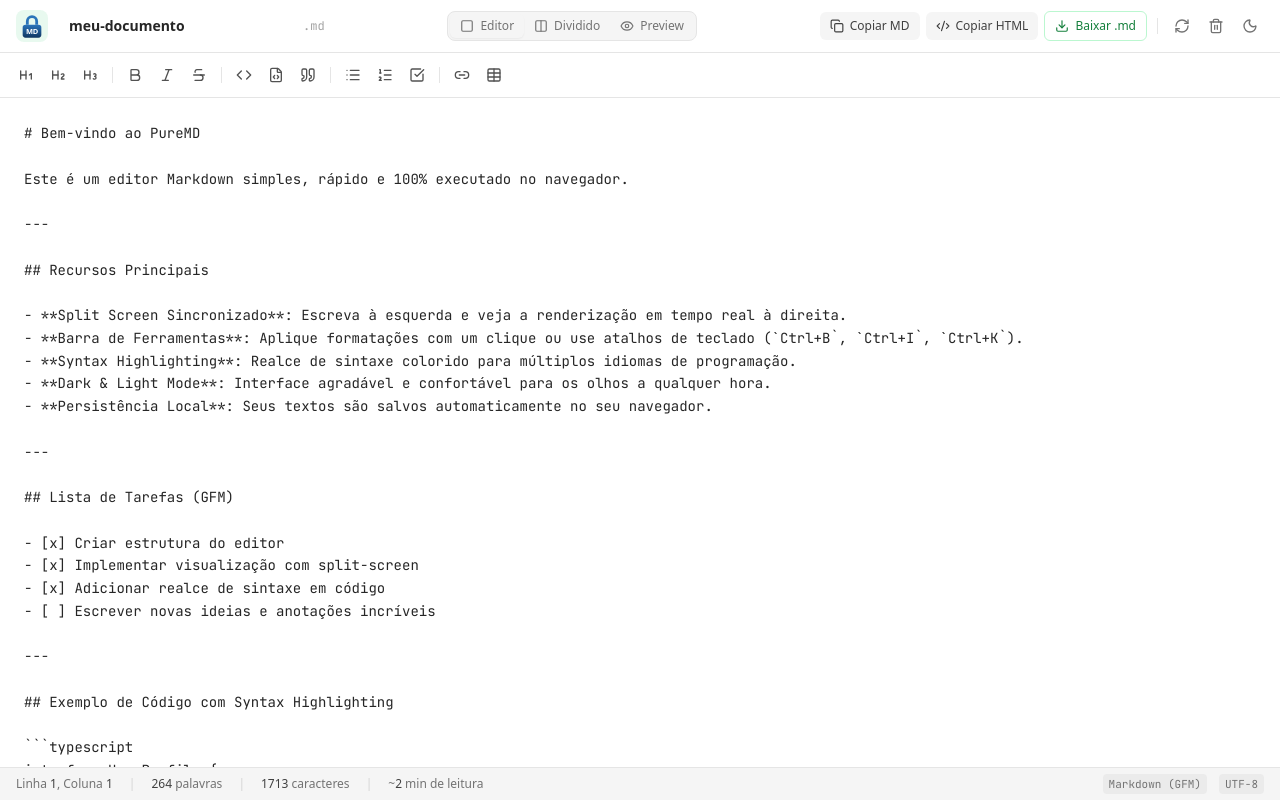
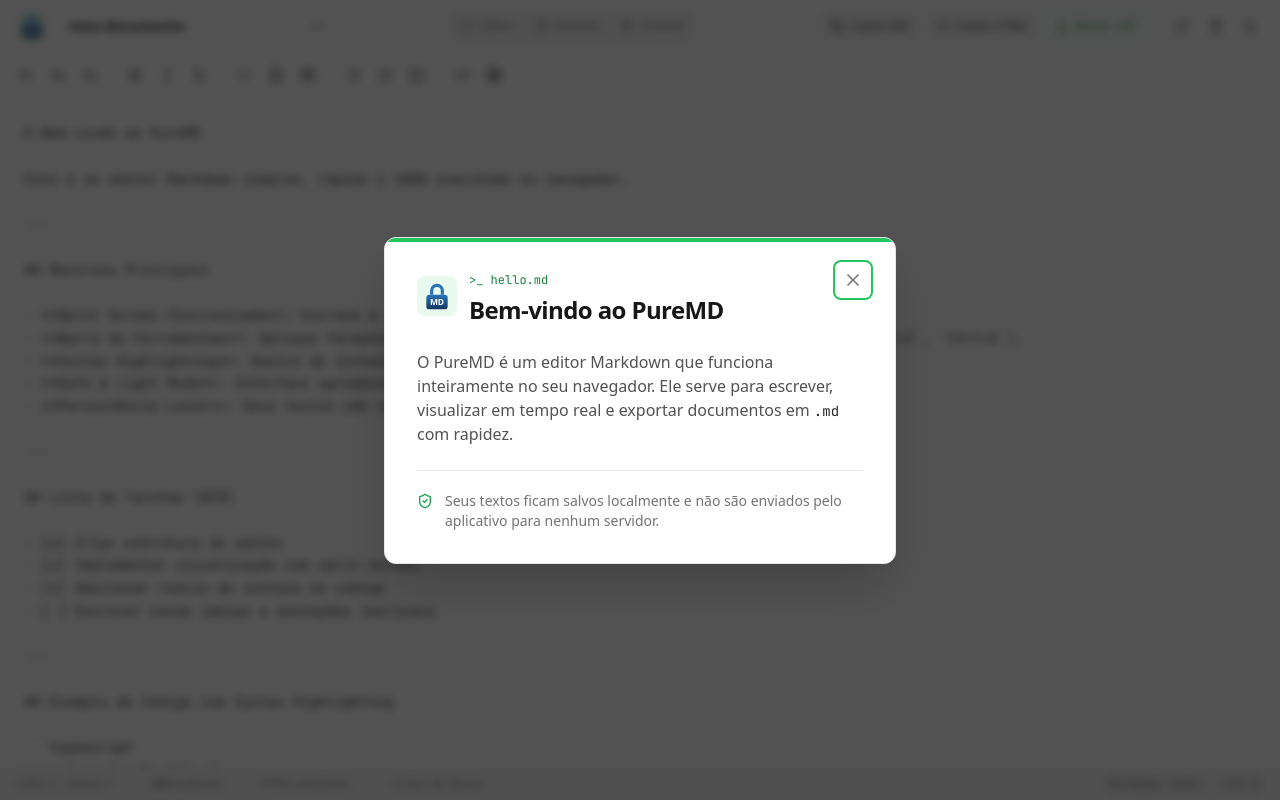
Before and after one commit to ChristianGCa/pure-md, a React (Vite) app: page / in a window 1280 px wide. Built offline with nearby package versions, Linux system fonts and the light colour scheme.

Commit message:
feat: add branded welcome dialog

```diff
--- a/src/App.tsx
+++ b/src/App.tsx
@@ -9,6 +9,7 @@
 import { EditorPane } from './components/Editor/EditorPane';
 import { PreviewPane } from './components/Preview/PreviewPane';
 import { StatusBar } from './components/Layout/StatusBar';
+import { WelcomeDialog } from './components/Welcome/WelcomeDialog';
 import { applyFormatting, FormatAction } from './utils/markdownHelpers';
 
 const DESKTOP_VIEW_QUERY = '(min-width: 1024px)';
@@ -176,6 +177,8 @@
 
       {/* Bottom Status Bar */}
       <StatusBar stats={stats} cursorPos={cursorPos} />
+
+      <WelcomeDialog />
     </div>
   );
 }
--- /dev/null
+++ b/src/components/Welcome/WelcomeDialog.tsx
@@ -0,0 +1,72 @@
+import { useEffect, useRef, useState } from 'react';
+import { ShieldCheck, X } from 'lucide-react';
+
+export function WelcomeDialog() {
+  const [isOpen, setIsOpen] = useState(true);
+  const dialogRef = useRef<HTMLDialogElement>(null);
+
+  useEffect(() => {
+    const dialog = dialogRef.current;
+    if (!dialog) return;
+
+    if (typeof dialog.showModal === 'function') {
+      if (!dialog.open) dialog.showModal();
+    } else {
+      dialog.setAttribute('open', '');
+    }
+  }, []);
+
+  if (!isOpen) return null;
+
+  return (
+    <dialog
+      ref={dialogRef}
+      aria-modal="true"
+      aria-labelledby="welcome-title"
+      aria-describedby="welcome-description welcome-privacy"
+      onCancel={() => setIsOpen(false)}
+      onClose={() => setIsOpen(false)}
+      className="m-auto w-11/12 max-w-lg overflow-hidden rounded-xl border border-neutral-200 bg-white p-0 text-neutral-900 shadow-2xl backdrop:bg-neutral-950/70 backdrop:backdrop-blur-sm dark:border-neutral-700 dark:bg-neutral-900 dark:text-neutral-100"
+    >
+      <div className="border-t-4 border-brand-500 px-6 pb-6 pt-5 sm:px-8 sm:pb-8 sm:pt-6">
+        <div className="flex items-start justify-between gap-4">
+          <div className="flex items-center gap-3">
+            <div className="flex h-10 w-10 shrink-0 items-center justify-center rounded-lg bg-brand-500/10 dark:bg-brand-500/20">
+              <img src="/favicon.svg" alt="" className="h-8 w-8" />
+            </div>
+            <div>
+              <span className="font-mono text-xs font-medium text-brand-700 dark:text-brand-400">
+                &gt;_ hello.md
+              </span>
+              <h2 id="welcome-title" className="mt-1 text-xl font-semibold tracking-tight sm:text-2xl">
+                Bem-vindo ao PureMD
+              </h2>
+            </div>
+          </div>
+
+          <button
+            type="button"
+            autoFocus
+            onClick={() => setIsOpen(false)}
+            aria-label="Fechar mensagem de boas-vindas"
+            title="Fechar"
+            className="-mr-2 -mt-1 rounded-md p-2 text-neutral-500 transition-colors hover:bg-neutral-100 hover:text-neutral-900 focus:outline-none focus-visible:ring-2 focus-visible:ring-brand-500 dark:text-neutral-400 dark:hover:bg-neutral-800 dark:hover:text-white"
+          >
+            <X className="h-5 w-5" aria-hidden="true" />
+          </button>
+        </div>
+
+        <p id="welcome-description" className="mt-6 text-sm leading-6 text-neutral-600 dark:text-neutral-300 sm:text-base">
+          O PureMD é um editor Markdown que funciona inteiramente no seu navegador. Ele serve para escrever, visualizar em tempo real e exportar documentos em <span className="font-mono text-sm text-neutral-800 dark:text-neutral-100">.md</span> com rapidez.
+        </p>
+
+        <div className="mt-6 flex items-start gap-3 border-t border-neutral-200 pt-5 text-sm text-neutral-500 dark:border-neutral-800 dark:text-neutral-400">
+          <ShieldCheck className="mt-0.5 h-4 w-4 shrink-0 text-brand-600 dark:text-brand-400" aria-hidden="true" />
+          <p id="welcome-privacy">
+            Seus textos ficam salvos localmente e não são enviados pelo aplicativo para nenhum servidor.
+          </p>
+        </div>
+      </div>
+    </dialog>
+  );
+}
```
Also changed, not shown: 1 other file (tests, documents, lock files or other folders).
